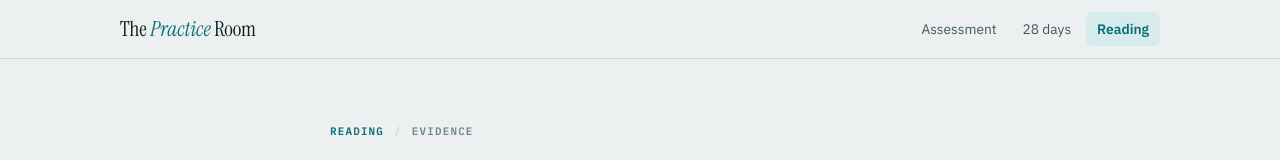
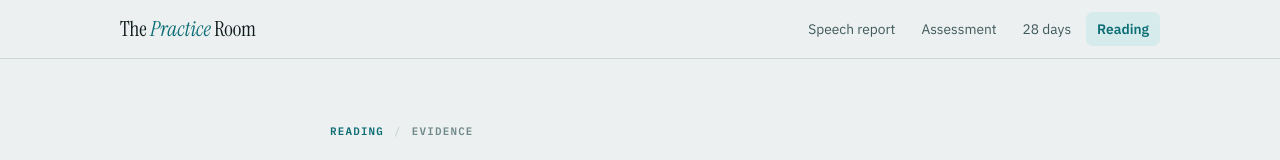
Before and after one commit to aclaor/converseleey, a plain HTML site: page blog-dread.html in a window 1280 px wide. Shown: the top 160 px of the page. Drawn offline with Linux system fonts and the light colour scheme.

Commit message:
Add files via upload

```diff
--- a/blog-dread.html
+++ b/blog-dread.html
@@ -80,6 +80,7 @@
   <a class="mark" href="./">The <em>Practice</em> Room</a>
   <div class="bar-sp"></div>
   <nav class="bar-nav">
+    <a href="report.html">Speech report</a>
     <a href="check.html">Assessment</a>
     <a href="train.html">28 days</a>
     <a href="blog.html" aria-current="page">Reading</a>
@@ -185,7 +186,7 @@
 </main>
 
 <footer class="foot"><div class="foot-in">
-  <div class="links"><a href="./">Home</a><a href="check.html">Assessment</a><a href="train.html">28 days</a><a href="blog.html">Reading</a></div>
+  <div class="links"><a href="./">Home</a><a href="report.html">Speech report</a><a href="check.html">Assessment</a><a href="train.html">28 days</a><a href="blog.html">Reading</a></div>
   <div class="bar-sp"></div>
   <p>Everything runs in your browser. Nothing is uploaded; scores stay on your own device.</p>
 </div></footer>
```
